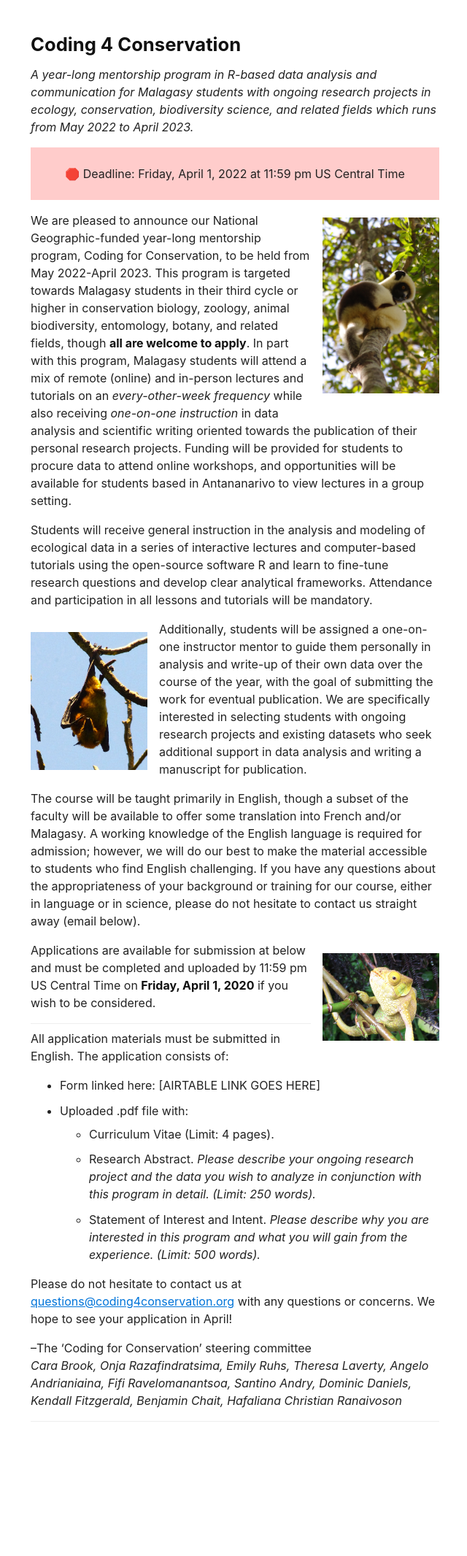
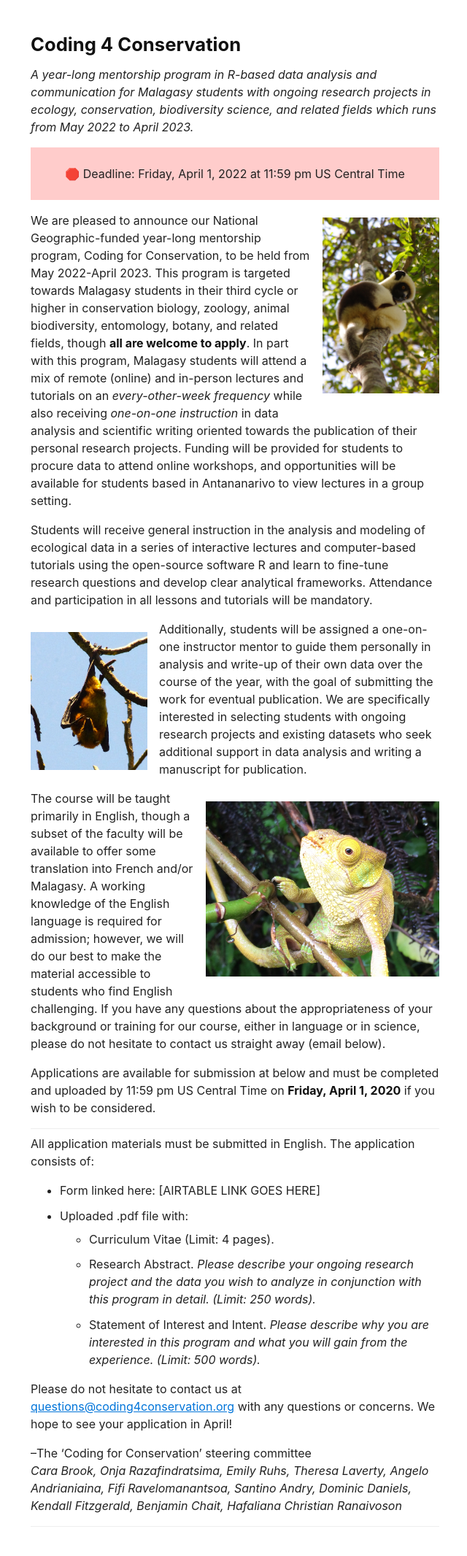
Before and after one commit to brooklabteam/coding4conservation, a Jekyll site: the page built from index.md, in a window 1280 px wide. Shown: the whole page at 73% size, without its empty margins (318-958 px from the left). Built offline with Jekyll 4.4.1, drawn with Linux system fonts in a browser that asks for light colours; before the commit the page ends 1988 px from its top, so only the background shows below that.

Commit message:
Update index.md

```diff
--- a/index.md
+++ b/index.md
@@ -18,9 +18,9 @@ title: "Coding 4 Conservation"
 
 <p>Additionally, students will be assigned a one-on-one instructor mentor to guide them personally in analysis and write-up of their own data over the course of the year, with the goal of submitting the work for eventual publication. We are specifically interested in selecting students with ongoing research projects and existing datasets who seek additional support in data analysis and writing a manuscript for publication. </p>
 
+<img src="assets/img/IMG_1317.JPG" style="float: right; max-width: 20em; margin: 1em 0 1em 1em;" />
+
 <p>The course will be taught primarily in English, though a subset of the faculty will be available to offer some translation into French and/or Malagasy. A working knowledge of the English language is required for admission; however, we will do our best to make the material accessible to students who find English challenging. If you have any questions about the appropriateness of your background or training for our course, either in language or in science, please do not hesitate to contact us straight away (email below).</p>
-
-<img src="assets/img/IMG_1317.JPG" style="float: right; max-width: 10em; margin: 1em 0 1em 1em;" />
 
 <p>Applications are available for submission at below and must be completed and uploaded by 11:59 pm US Central Time on <strong>Friday, April 1, 2020</strong> if you wish to be considered.</p>
 
```
